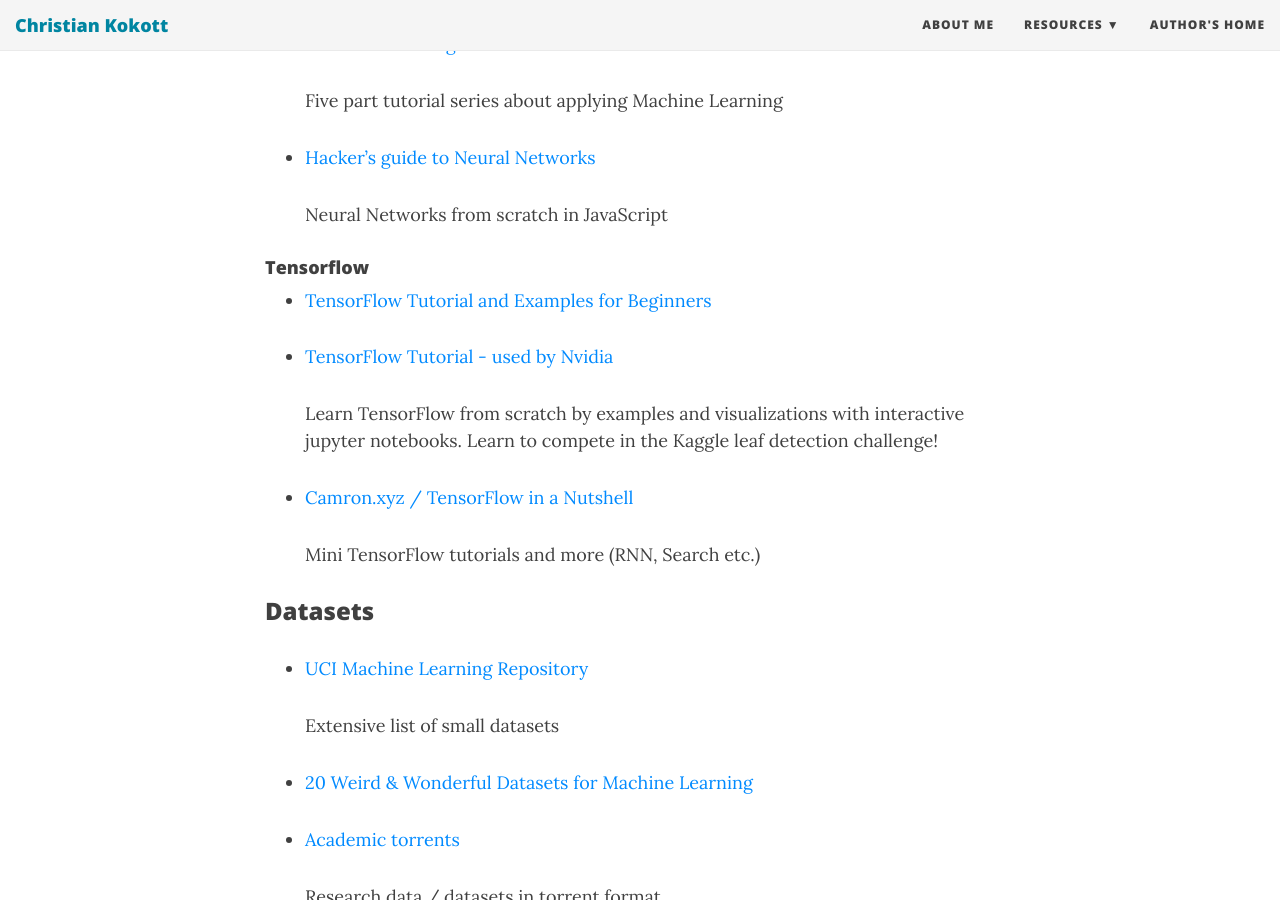
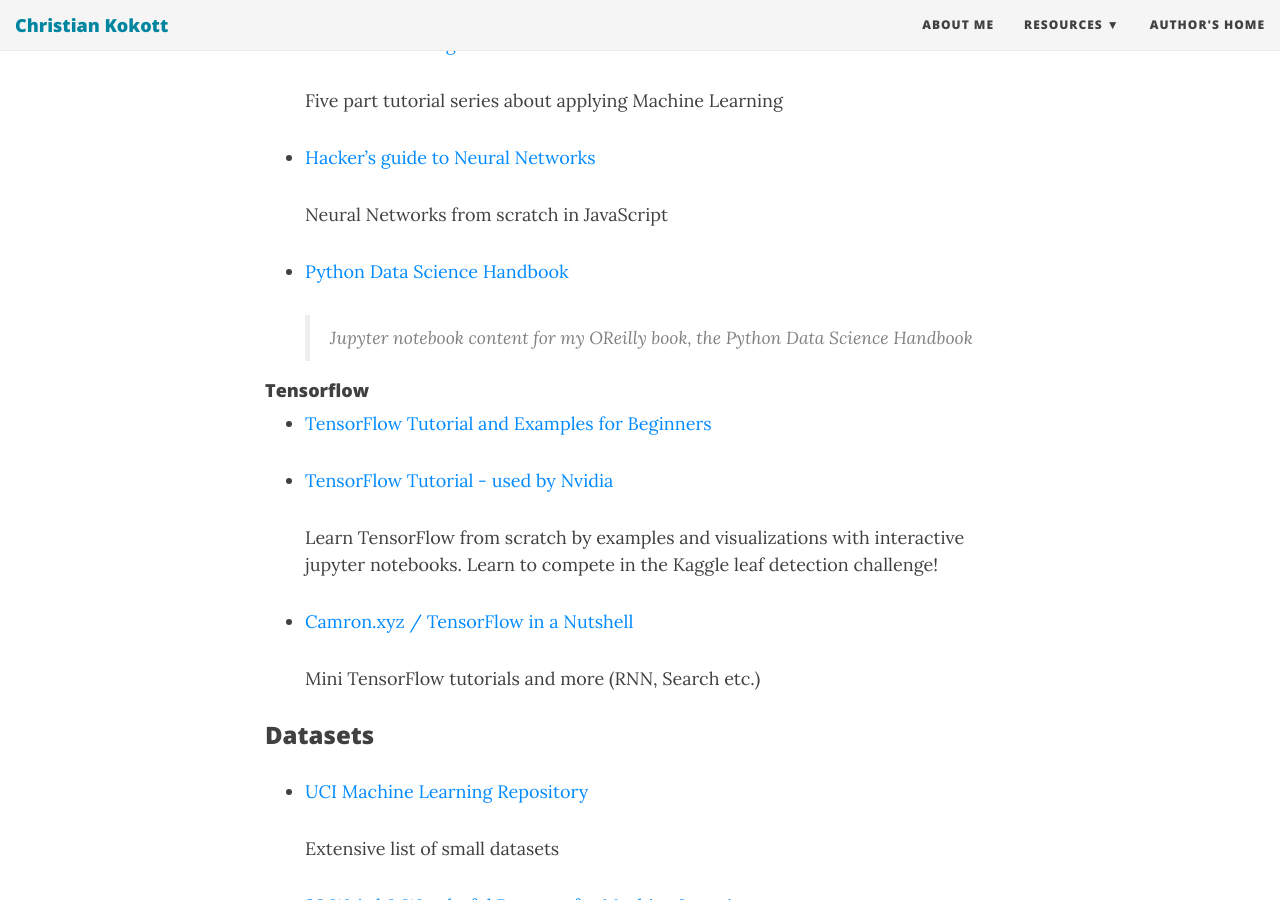
Before and after one commit to dotKokott/dotKokott.github.io, a Jekyll site: the page built from machinelearning.md, in a window 1280 px wide and 900 px high, scrolled down 745 px. Built offline with Jekyll 4.4.1, drawn with Linux system fonts in a browser that asks for light colours; nearby versions of some CDN libraries; some of the changed text lies outside the part shown.

Commit message:
Added some ML resources

```diff
--- a/machinelearning.md
+++ b/machinelearning.md
@@ -24,6 +24,10 @@
 * [Hacker's guide to Neural Networks](http://karpathy.github.io/neuralnets/)
 
   Neural Networks from scratch in JavaScript
+
+* [Python Data Science Handbook](https://github.com/jakevdp/PythonDataScienceHandbook)
+
+  >Jupyter notebook content for my OReilly book, the Python Data Science Handbook
 
 #### Tensorflow
 * [TensorFlow Tutorial and Examples for Beginners](https://github.com/aymericdamien/TensorFlow-Examples)
@@ -106,6 +110,9 @@
 
   Explanation of different NN architectures
 
+* [A Year of AI](https://ayearofai.com/)
+
+  Accessible explanations for various ML topics
 
 ### Inspiration
 * [A.I. Experiments with Google](https://aiexperiments.withgoogle.com/)
```
